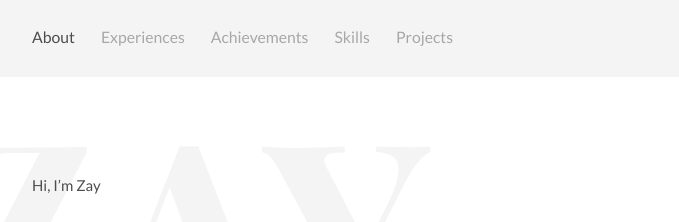
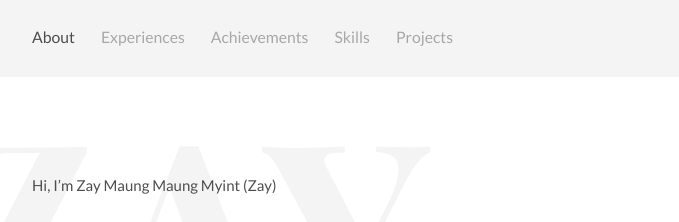
Before and after one commit to ZayMMM/ZayMMM.github.io, a plain HTML site: page index.html in a window 1280 px wide. Shown: the top 222 px of the page, without its empty margins (297-976 px from the left). Drawn offline with Linux system fonts and the light colour scheme.

Commit message:
fixed : update name at index.html

```diff
--- a/index.html
+++ b/index.html
@@ -44,7 +44,7 @@
 	<!-- Introduction -->
 	<div class="intro section" id="about">
 		<div class="container">
-			<p>Hi, I’m Zay</p>
+			<p>Hi, I’m Zay Maung Maung Myint (Zay)</p>
 			<div class="units-row units-split wrap">
 				<div class="unit-20">
 					<img src="img/ava1.jpg" alt="Avatar">
```
